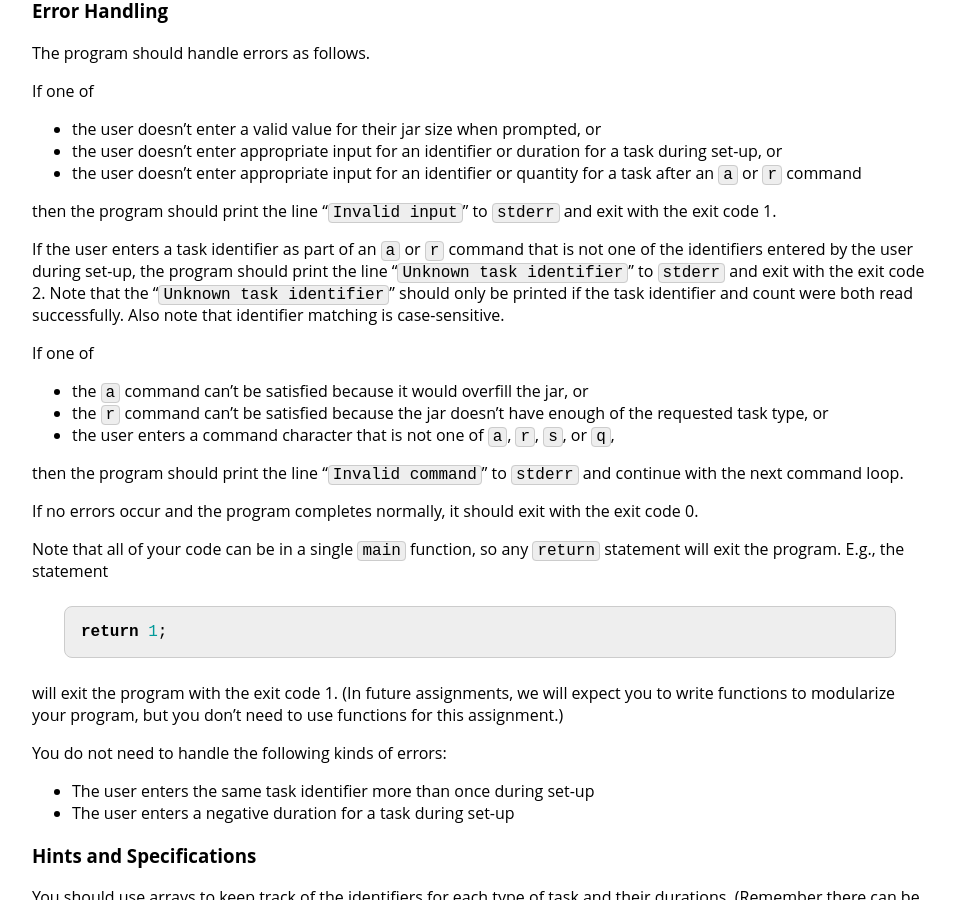
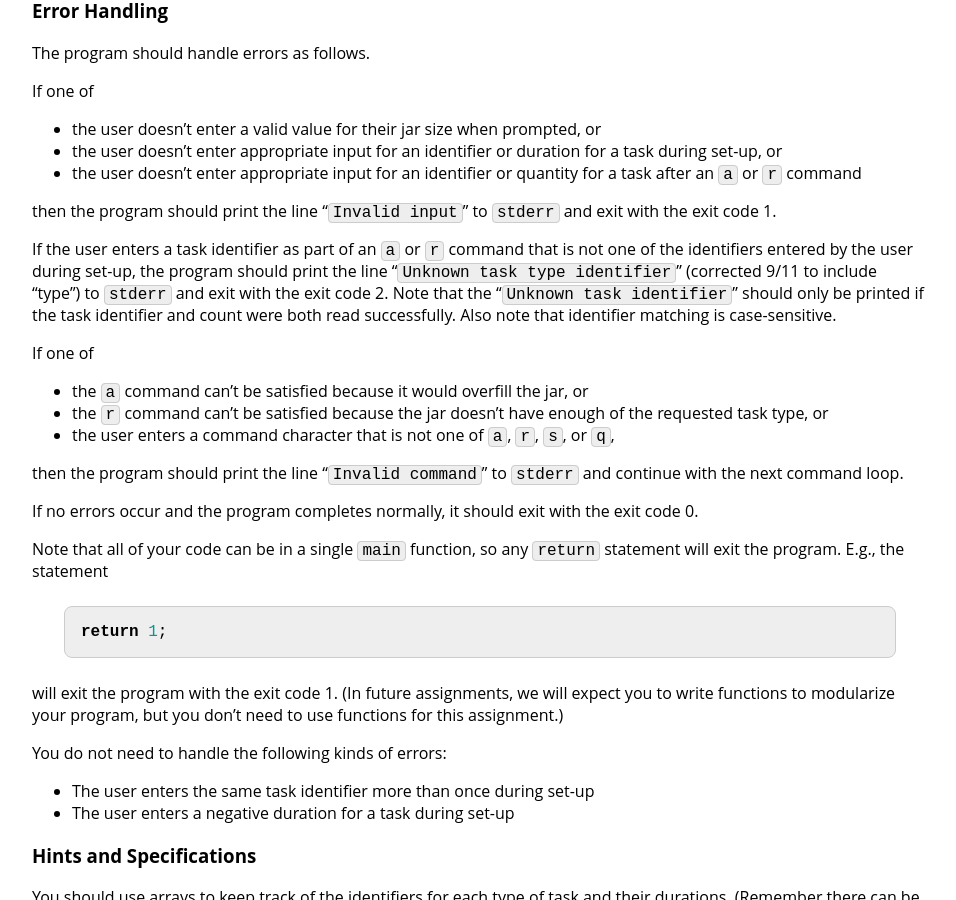
Before and after one commit to jhu-ip/cs220-f24, a Jekyll site: the page built from assign/hw1.md, in a window 1280 px wide and 900 px high, scrolled down 2014 px. Shown: the whole window, without its empty margins (160-1116 px from the left). Built offline with Jekyll 4.4.1, drawn with Linux system fonts in a browser that asks for light colours.

Commit message:
hw1 fixed error message for unknown task

```diff
--- a/assign/hw1.md
+++ b/assign/hw1.md
@@ -140,7 +140,7 @@ exit code 1.
 
 If the user enters a task identifier as part of an `a` or `r` command that
 is not one of the identifiers entered by the user during set-up,
-the program should print the line "`Unknown task identifier`" to `stderr`
+the program should print the line "`Unknown task type identifier`" (corrected 9/11 to include "type") to `stderr`
 and exit with the exit code 2. Note that the "`Unknown task identifier`"
 should only be printed if the task identifier and count were both
 read successfully. Also note that identifier matching is case-sensitive.
```
